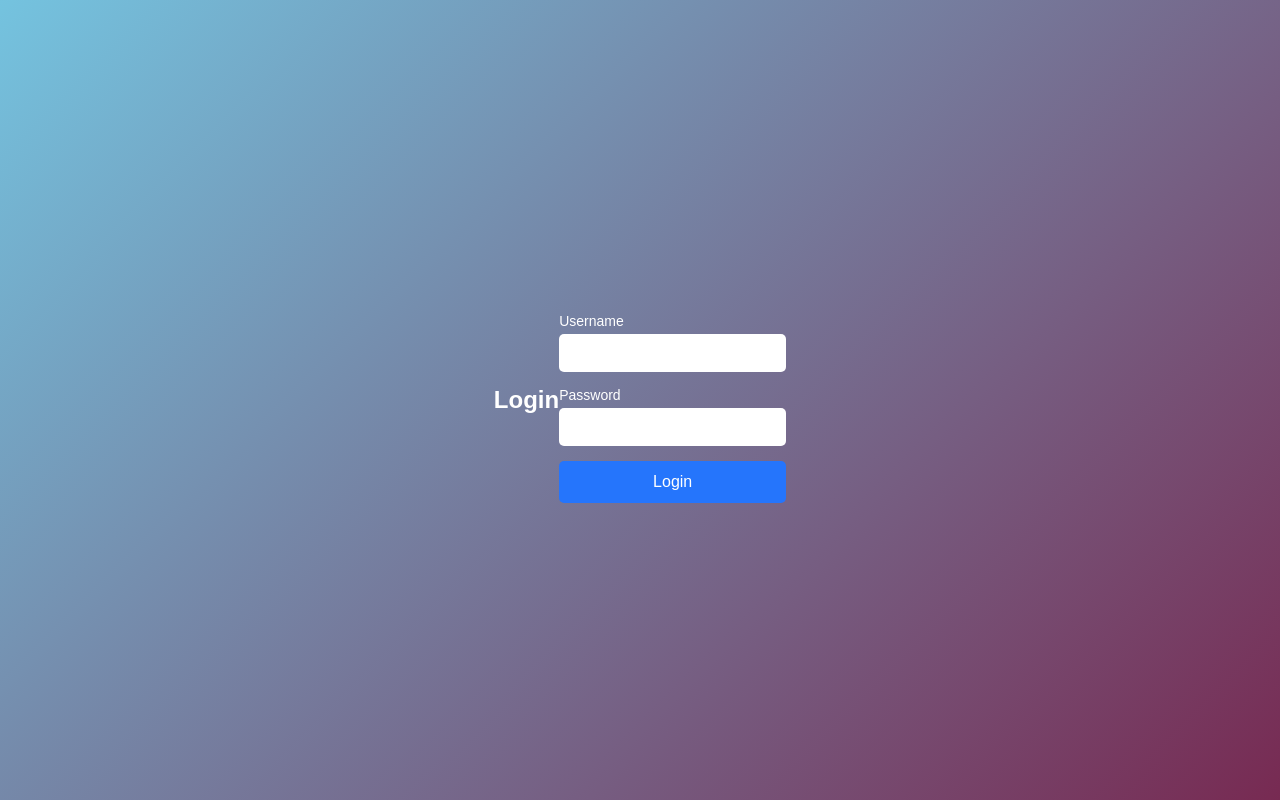
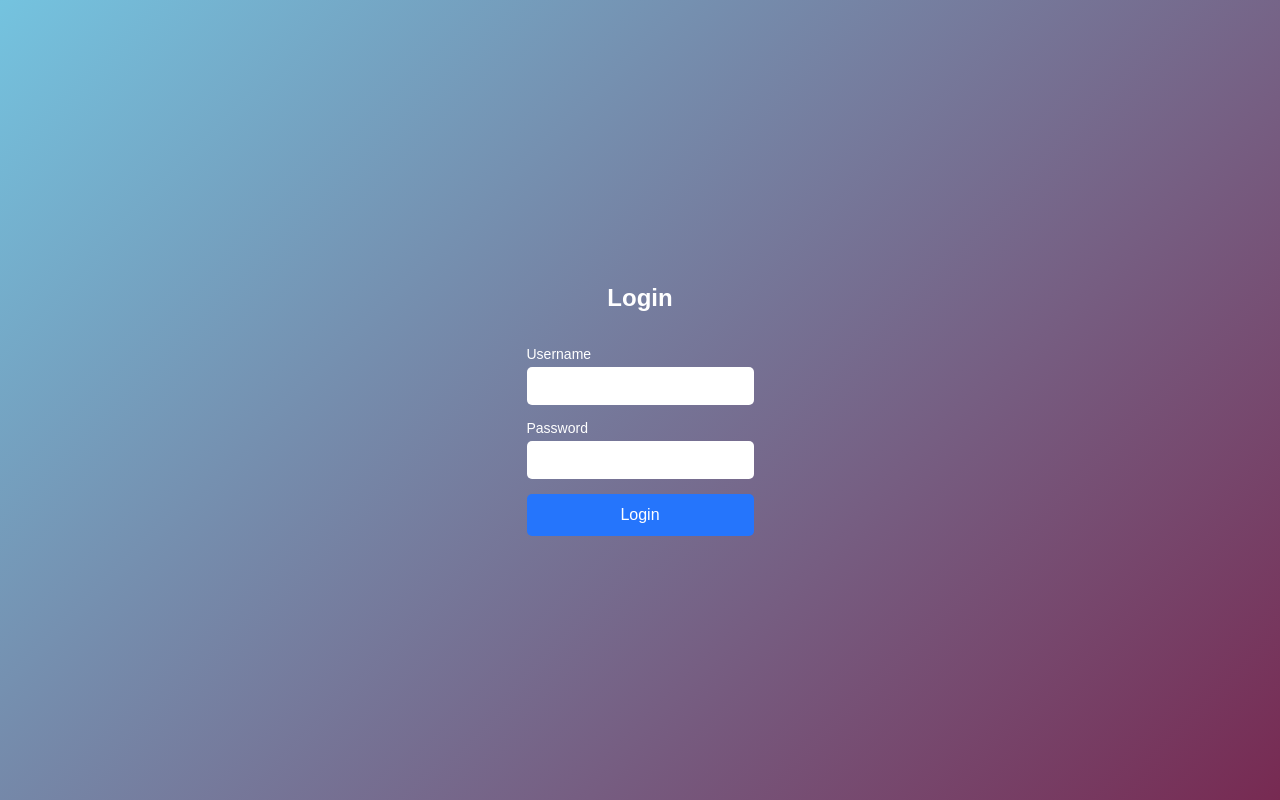
Before and after one commit to Steve154-SJ/securityguard-system, a plain HTML site: page index.html in a window 1280 px wide. Drawn offline with Linux system fonts and the light colour scheme.

Commit message:
changes in styles.css file

```diff
--- a/styles.css
+++ b/styles.css
@@ -16,6 +16,7 @@ body {
 
 .login-container {
     display: flex;
+    flex-direction: column;
     justify-content: center;
     align-items: center;
     height: 100%;
```
Also changed, not shown: index_.html (+4 -0 lines).
